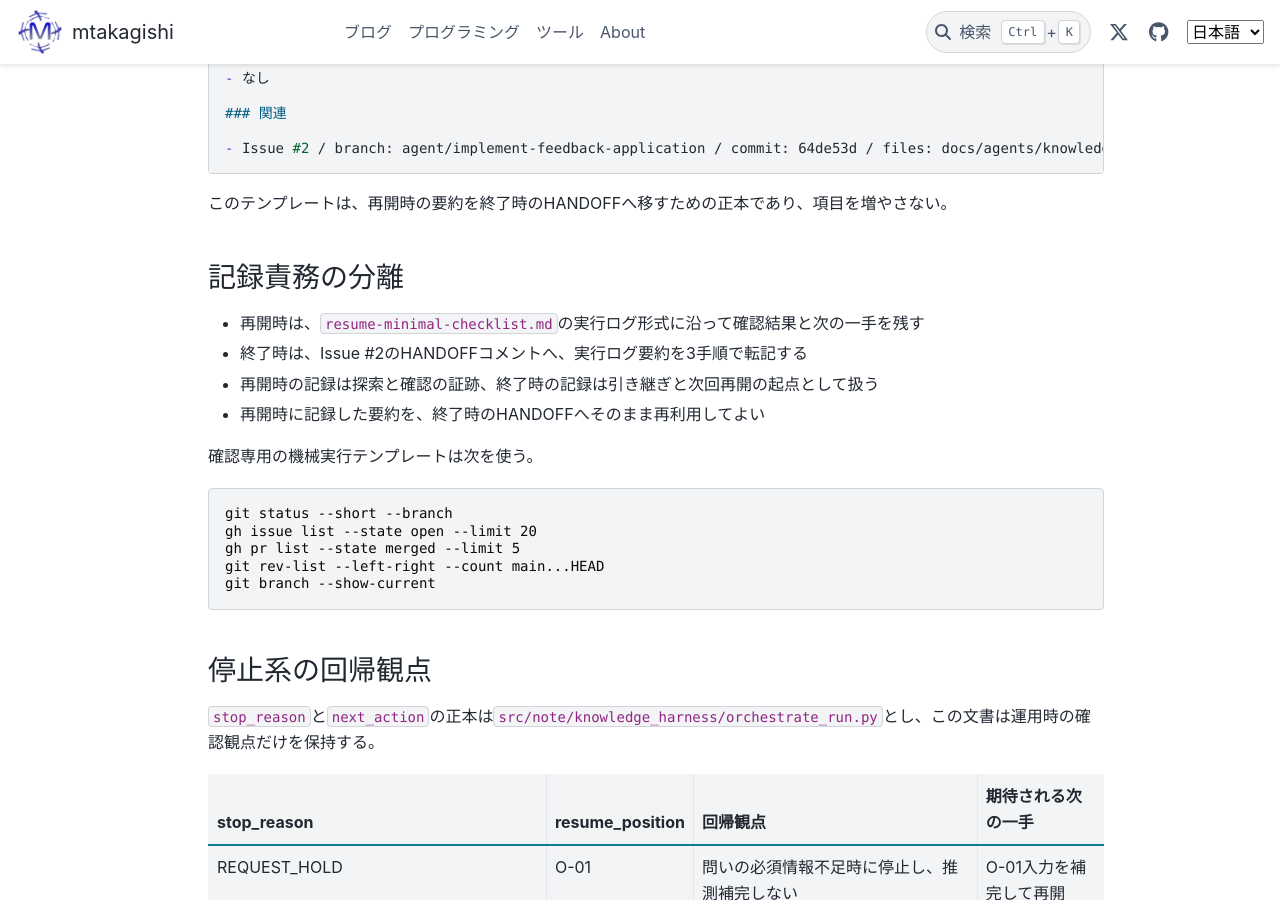
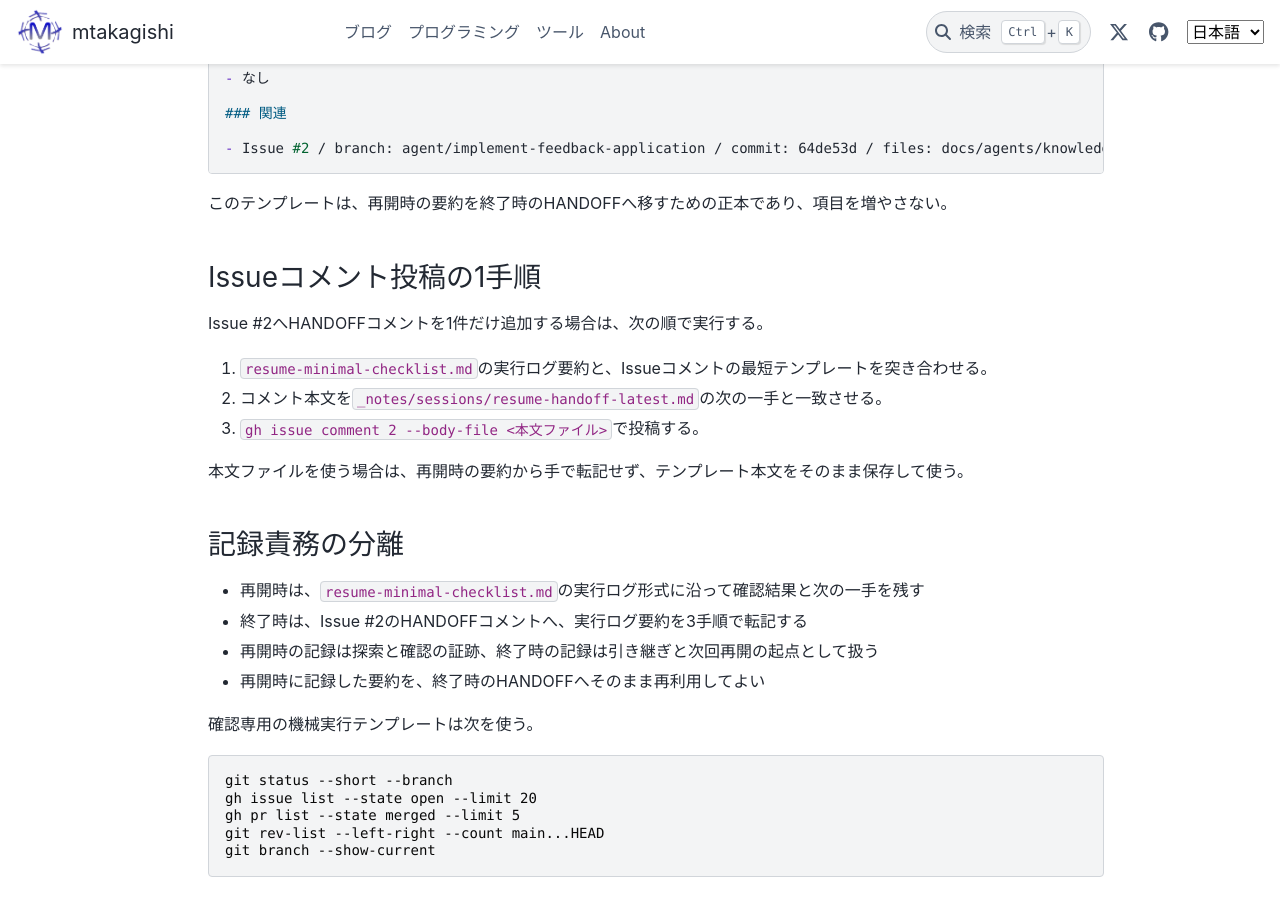
Before and after one commit to mtakagishi/note, a Sphinx documentation site: the page built from docs/agents/knowledge-harness/OPERATIONS.md, in a window 1280 px wide and 900 px high, scrolled down 2644 px. Built offline with Sphinx 7.4.7 and the PyData theme 0.15.4, drawn with Linux system fonts in a browser that asks for light colours.

Commit message:
docs: define one-step issue handoff comment posting

````diff
--- a/docs/agents/knowledge-harness/OPERATIONS.md
+++ b/docs/agents/knowledge-harness/OPERATIONS.md
@@ -104,6 +104,16 @@ Issue #2へ実際に1件だけHANDOFFコメントを追加する場合は、次
 ```
 
 このテンプレートは、再開時の要約を終了時のHANDOFFへ移すための正本であり、項目を増やさない。
+
+### Issueコメント投稿の1手順
+
+Issue #2へHANDOFFコメントを1件だけ追加する場合は、次の順で実行する。
+
+1. `resume-minimal-checklist.md`の実行ログ要約と、Issueコメントの最短テンプレートを突き合わせる。
+2. コメント本文を`_notes/sessions/resume-handoff-latest.md`の次の一手と一致させる。
+3. `gh issue comment 2 --body-file <本文ファイル>`で投稿する。
+
+本文ファイルを使う場合は、再開時の要約から手で転記せず、テンプレート本文をそのまま保存して使う。
 
 ### 記録責務の分離
 
````
Also changed, not shown: docs/agents/knowledge-harness/STATUS.md (+1 -1 lines).
